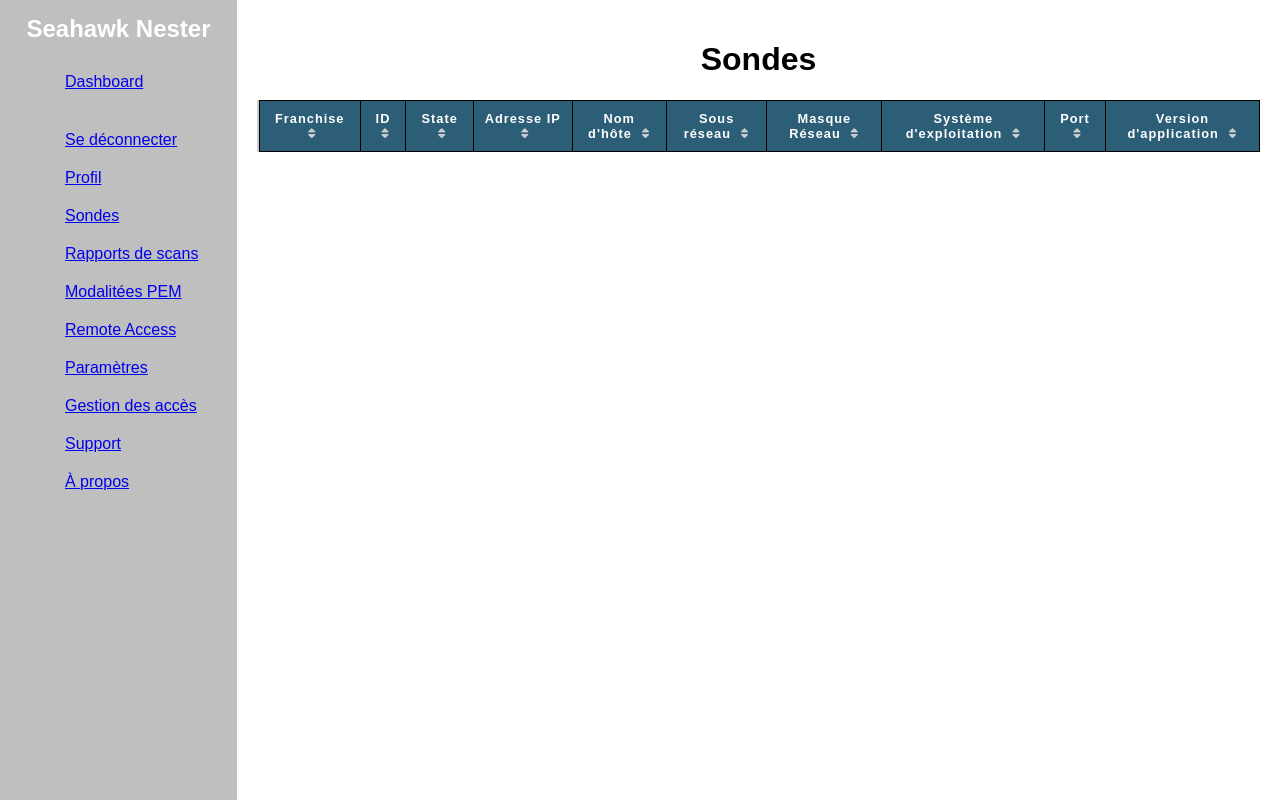
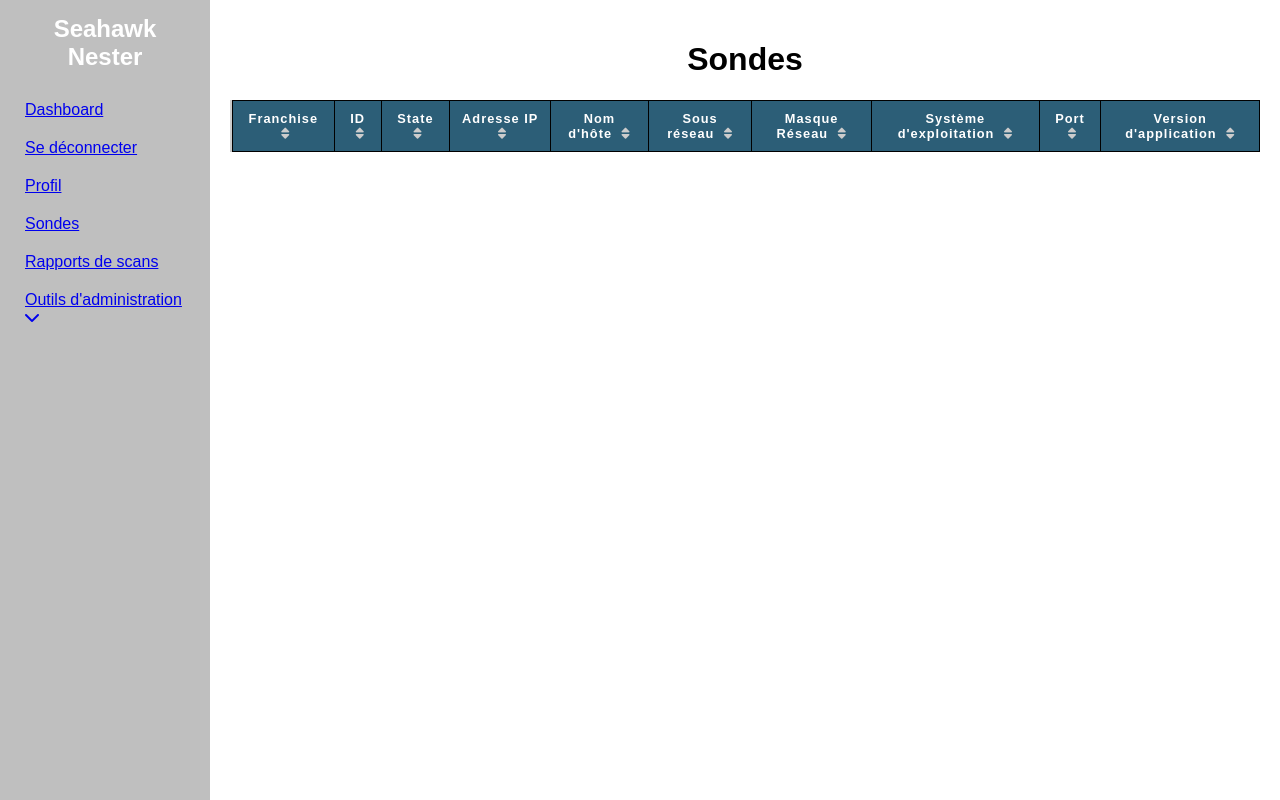
Before and after one commit to S-Zilean/Seahawk_Nester, a Flask app: page /sondes in a window 1280 px wide. Run offline with Flask 3, Linux system fonts and the light colour scheme; the visitor is signed in with stand-in values (Sample User, id 1); data that the repository does not hold is empty; some libraries are stand-ins or nearby versions.

Commit message:
ajout des fichiers html pour les outils d'administration

```diff
--- a/app/db_helper/db_database.py
+++ b/app/db_helper/db_database.py
@@ -7,7 +7,7 @@ def get_database(identifier):
     cur = conn.cursor()
 
     # Récupérer les noms des bases de données contenant "franchise"
-    cur.execute("SELECT SCHEMA_NAME FROM information_schema.SCHEMATA WHERE SCHEMA_NAME LIKE '%franchise%' ORDER BY SCHEMA_NAME ASC;")
+    cur.execute("SELECT SCHEMA_NAME FROM information_schema.SCHEMATA WHERE SCHEMA_NAME LIKE '%franchise%' OR SCHEMA_NAME LIKE '%NFL%'ORDER BY SCHEMA_NAME ASC;")
     req_result = cur.fetchall()
 
 
--- a/app/static/css/style.css
+++ b/app/static/css/style.css
@@ -13,7 +13,8 @@ body {
 }
 
 .sidebar {
-    width: 250px !important;
+    max-width: 180px !important;
+    min-width: 180px;
     background-color: rgba(128, 128, 128, 0.5) !important; /* Gris avec opacité moyenne */
     padding: 15px !important;
     color: white !important; /* Texte de couleur blanc */
@@ -59,3 +60,20 @@ li {
     padding: 20px !important;
     overflow-y: auto !important; /* Ajoute une barre de défilement si le contenu dépasse la hauteur de la fenêtre */
 }
+.submenu {
+    display: none;
+    text-align: left; /* Centrer le texte */
+}
+.submenu.active {
+    display: block;
+}
+.dropdown-icon {
+    transition: transform 0.3s;
+}
+.submenu.active + .dropdown-icon {
+    transform: rotate(180deg);
+}
+.sidebar ul {
+    list-style-type: none;
+    padding: 0;
+}
--- a/app/templates/gestion_acces.html
+++ b/app/templates/admin_tools.html
@@ -26,7 +26,7 @@
 
 <!-- Formulaire pour ajouter un utilisateur -->
 <h3>Ajouter un Utilisateur</h3>
-<form method="POST" action="/gestion_acces">
+<form method="POST" action="/admin_tools">
     <label for="username">Nom d'utilisateur :</label>
     <input type="text" id="username" name="username" required>
     <br><br>
--- a/app/templates/base.html
+++ b/app/templates/base.html
@@ -8,24 +8,31 @@
     {% endblock %}
 
     <link rel="stylesheet" href="{{ url_for('static', filename='css/style.css') }}">
+    <link rel="stylesheet" href="https://cdnjs.cloudflare.com/ajax/libs/font-awesome/6.0.0-beta3/css/all.min.css">
     <script src="{{ url_for('static', filename='js/script.js') }}" defer></script>
+
 </head>
 <body>
     <div class="main-container">
         <div class="sidebar">
             <div class="app-name">Seahawk Nester</div>
                 <ul>
-                    <li><a href="dashboard">Dashboard</a><li>
+                    <li><a href="dashboard">Dashboard</a></li>
                     <li><a href="{{ url_for('logout') }}">Se déconnecter</a></li>
                     <li><a href="dashboard">Profil</a></li>
                     <li><a href="sondes">Sondes</a></li>
-                    <li><a href="rapport_scan">Rapports de scans</a></li>
-                    <li><a href="dashboard">Modalitées PEM</a></li>
-                    <li><a href="dashboard">Remote Access</a></li>
-                    <li><a href="dashboard">Paramètres</a></li>
-                    <li><a href="gestion_acces">Gestion des accès</a></li>
-                    <li><a href="dashboard">Support</a></li>
-                    <li><a href="dashboard">À propos</a></li>
+                    <li><a href="scan_report">Rapports de scans</a></li>
+
+                    <li>
+                        <a href="#" id="admin-tools-toggle">Outils d'administration <i class="fas fa-chevron-down dropdown-icon"></i></a>
+                        <ul class="submenu" id="admin-tools-menu">
+                            <li>Liste des utilisateurs</li>
+                            <li>Ajouter un utilisateur</li>
+                            <li>Modifier un utilisateur</li>
+                            <li>Supprimer un utilisateur</li>
+                            <li>Modifier le niveau d'accès</li>
+                        </ul>
+                    </li>
                 </ul>
             </nav>
         </div>
@@ -34,5 +41,14 @@
             {% endblock %}
         </div>
     </div>
+    <script>
+        document.getElementById('admin-tools-toggle').addEventListener('click', function(event) {
+            event.preventDefault();
+            var submenu = document.getElementById('admin-tools-menu');
+            submenu.classList.toggle('active');
+            var icon = this.querySelector('.dropdown-icon');
+            icon.classList.toggle('active');
+        });
+    </script>
 </body>
 </html>
--- a/app/views/__init__.py
+++ b/app/views/__init__.py
@@ -1,6 +1,7 @@
 from .sondes import init_sondes
 from .authentification import init_authentification
 from .dashboard import init_dashboard
+from .scan_report import init_rapport_de_scan
 
 def init_routes(app):
     # Initialisation des routes
--- /dev/null
+++ b/app/views/admin_helper/__init__.py
@@ -0,0 +1,6 @@
+from admin_helper import admin_tools_view
+from admin_helper import fn_adduser
+from admin_helper import fn_deluser
+from admin_helper import fn_changepassword
+from admin_helper import fn_changerole
+from admin_helper import fn_userlogs
--- /dev/null
+++ b/app/views/admin_helper/fn_adduser.py
@@ -0,0 +1,2 @@
+def fn_add_user():
+    pass
--- /dev/null
+++ b/app/views/admin_helper/fn_changepassword.py
@@ -0,0 +1,2 @@
+def fn_change_password():
+    pass
--- /dev/null
+++ b/app/views/admin_helper/fn_changerole.py
@@ -0,0 +1,2 @@
+def fn_change_role():
+    pass
--- /dev/null
+++ b/app/views/admin_helper/fn_deluser.py
@@ -0,0 +1,2 @@
+def delete_user():
+    pass
--- /dev/null
+++ b/app/views/admin_helper/fn_userlogs.py
@@ -0,0 +1,2 @@
+def fn_view_userlogs():
+    pass
--- a/app/views/authentification.py
+++ b/app/views/authentification.py
@@ -4,12 +4,12 @@
 
 # Définition d'un décorateur pour vérifier si l'utilisateur est connecté
 from app.helper.user_session import login_required
-login_required(any)
 
 
 # Initialisation des routes d'authentification
 def init_authentification(app):
     # Définition de la route pour la page de connexion
+    @login_required
     @app.route('/', methods=['GET', 'POST'])
     def authentification():
         # Si l'utilisateur est déjà connecté, rediriger vers le tableau de bord
@@ -25,7 +25,7 @@
             cur = db_connect().cursor()
 
             # Utilisation de la base de données Users
-            cur.execute("USE Users")
+            cur.execute("USE NFL_IT")
 
             # Requête pour vérifier si l'utilisateur existe dans la base de données
             # la fonction PASSWORD(%s) est utilisée pour comparer le mot de passe haché sur MariaDB
--- a/app/views/dashboard.py
+++ b/app/views/dashboard.py
@@ -5,13 +5,11 @@ import socket, platform, os
 
 # Définition d'un décorateur pour vérifier si l'utilisateur est connecté
 from app.helper.user_session import login_required
-login_required(any)
 
 
 def init_dashboard(app):
     @app.route('/dashboard')
     @login_required
-
 
     def dashboard():
         hostname = socket.gethostname()
@@ -20,5 +18,4 @@ def init_dashboard(app):
         os_name = platform.system()
         os_version = platform.version()
 
-
         return render_template('dashboard.html', ip_address = ip_address, hostname = hostname, fqdn = fqdn, os_name = os_name, os_version = os_version)
--- a/run.py
+++ b/run.py
@@ -4,7 +4,7 @@ from functools import wraps
 from flask_socketio import SocketIO
 
 
-from app.views import init_dashboard, init_authentification, init_sondes
+from app.views import init_dashboard, init_authentification, init_sondes, init_rapport_de_scan
 
 
 
@@ -16,11 +16,10 @@ app.secret_key = 'super secret key'
 init_authentification(app)
 init_dashboard(app)
 init_sondes(app, SocketIO(app))
-
+init_rapport_de_scan(app)
+# init_admin_tools(app)
 
 
 if __name__ == '__main__':
     app.run(debug=True)  # Lancer l'application en mode debug
     # socketio.run(app, debug=True)  # Lancer l'application avec SocketIO en mode debug
-
-# Définition de la route pour la page d'accueil
```
Also changed, not shown: app/views/admin_helper/admin_tools_view.py (renamed from app/views/admin/admin_tools.py, +26 -16 lines), app/views/scan_report.py (added, +10 -0 lines), app/templates/rapport.html (deleted), app/templates/scan_report.html (renamed from app/templates/rapport_scan.html), 1 other file.
